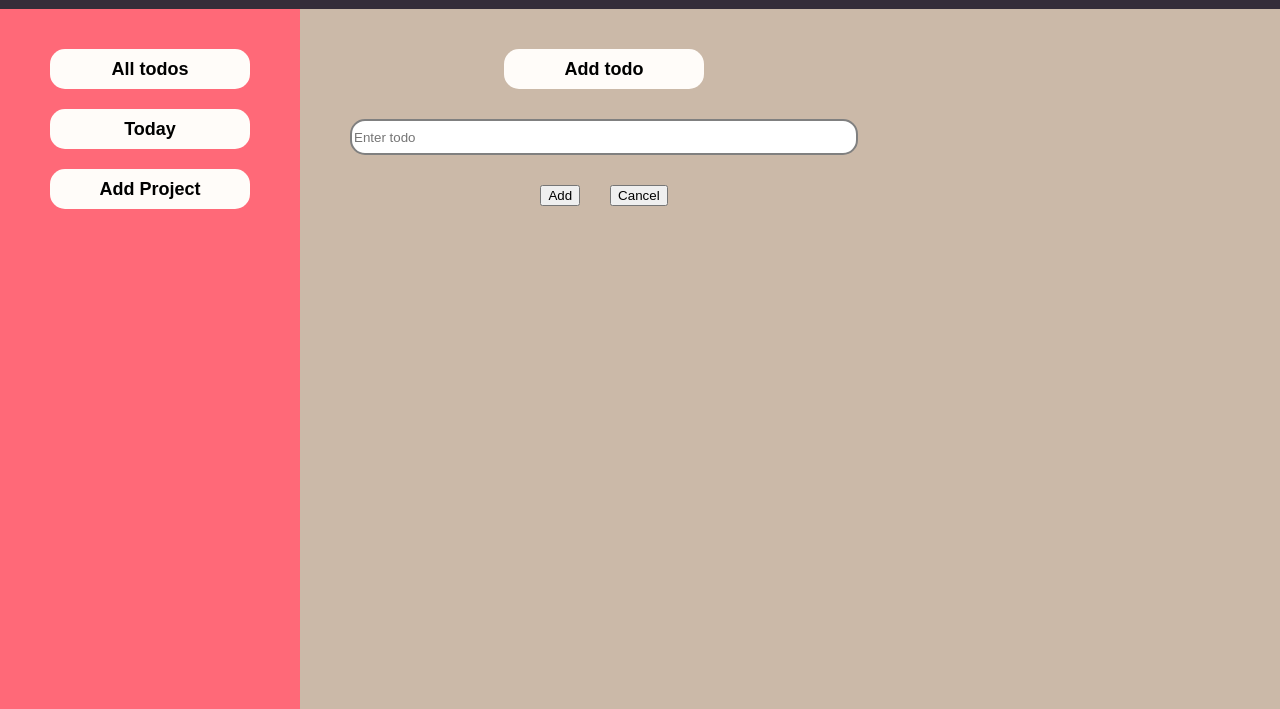
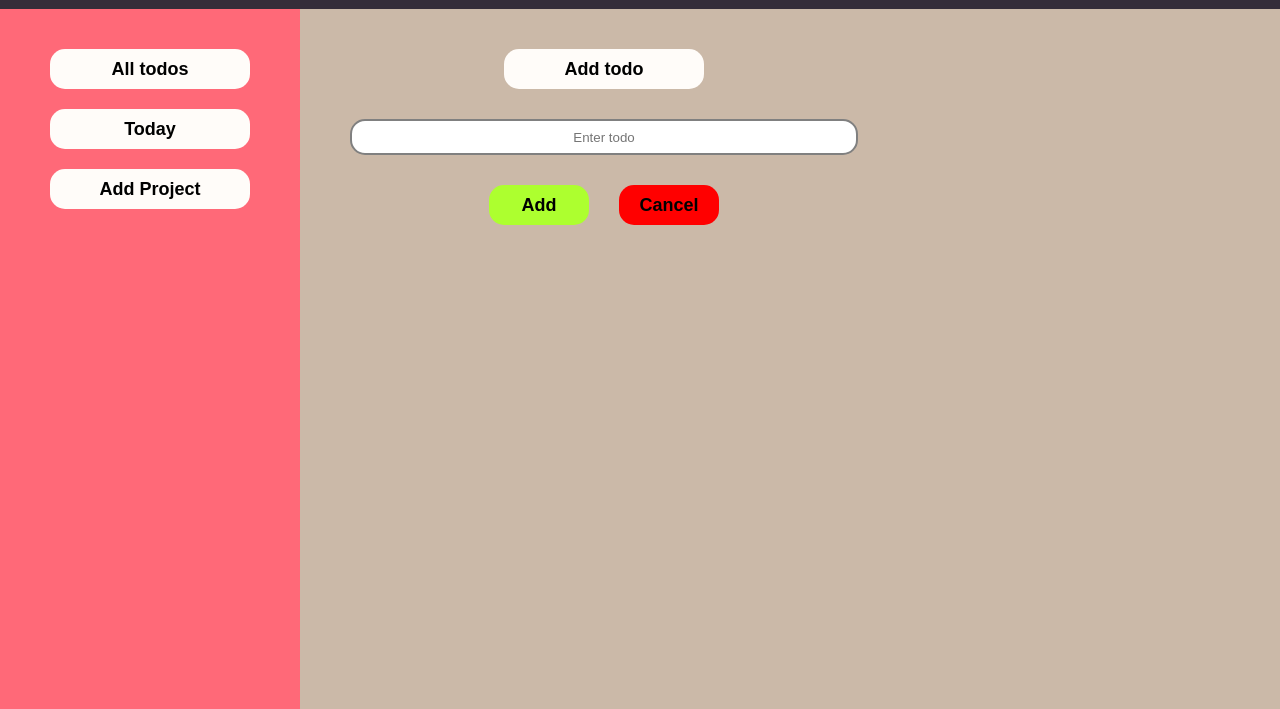
Before and after one commit to roopeak/todo-app, a website built with webpack: page src/template.html in a window 1280 px wide. Both pictures are taken after a click on the button "Add todo". Shown: the part 91-800 px from the top of the page. Built offline with nearby package versions, Linux system fonts and the light colour scheme.

Commit message:
Add todo buttons UI & cancel button functionality

```diff
--- a/src/modules/ui.js
+++ b/src/modules/ui.js
@@ -85,12 +85,14 @@ export class UI {
 			document
 				.getElementById('submitTodoBtn')
 				.addEventListener('click', () => {
-					const title = document.getElementById('todoInput').value;
+					if (document.getElementById('todoInput').value != '') {
+						const title = document.getElementById('todoInput').value;
 
-					if (project) {
-						UI.addTodo(title, project.name);
-					} else {
-						UI.addTodo(title);
+						if (project) {
+							UI.addTodo(title, project.name);
+						} else {
+							UI.addTodo(title);
+						}
 					}
 			});
 
--- a/src/styles.css
+++ b/src/styles.css
@@ -127,6 +127,7 @@ aside {
 	height: 30px;
 	border: 2px solid gray;
 	border-radius: 15px;
+	text-align: center;
 }
 
 #submitTodoButtons {
@@ -134,6 +135,34 @@ aside {
 	flex-direction: row;
 	justify-content: center;
 	gap: 30px;
+}
+
+#submitTodoBtn,
+#cancelSubmitTodoBtn {
+	width: 100px;
+	height: 40px;
+	border: none;
+	border-radius: 15px;
+	background-color: white;
+	color: black;
+	font-size: large;
+	font-weight: bold;
+}
+
+#submitTodoBtn:hover,
+#cancelSubmitTodoBtn:hover {
+	border: 2px solid white;
+	background-color: #1F271B;
+	color: white;
+	cursor: pointer;
+}
+
+#submitTodoBtn {
+	background-color: greenyellow;
+}
+
+#cancelSubmitTodoBtn {
+	background-color: red;
 }
 
 .todo-item {
```
